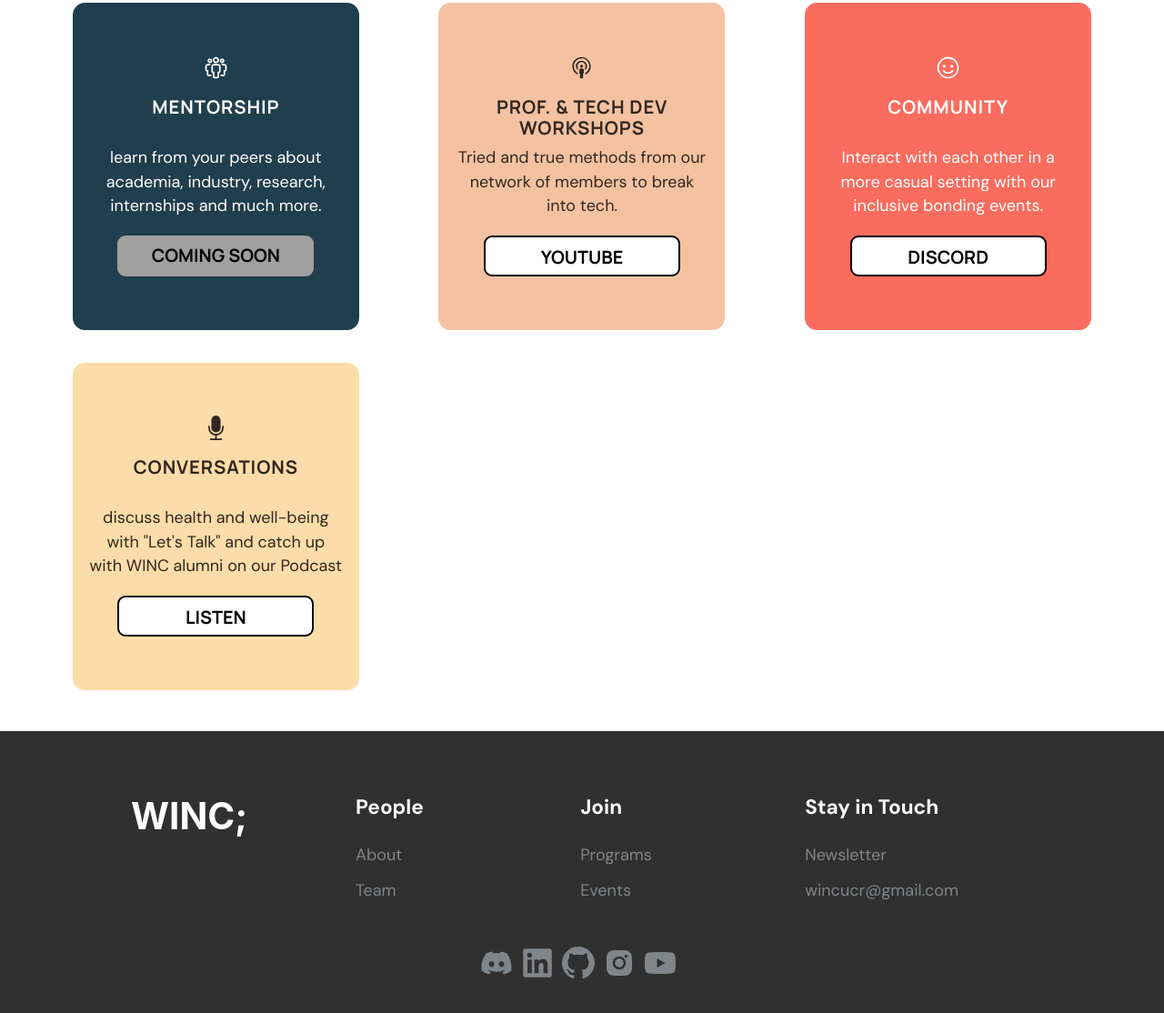
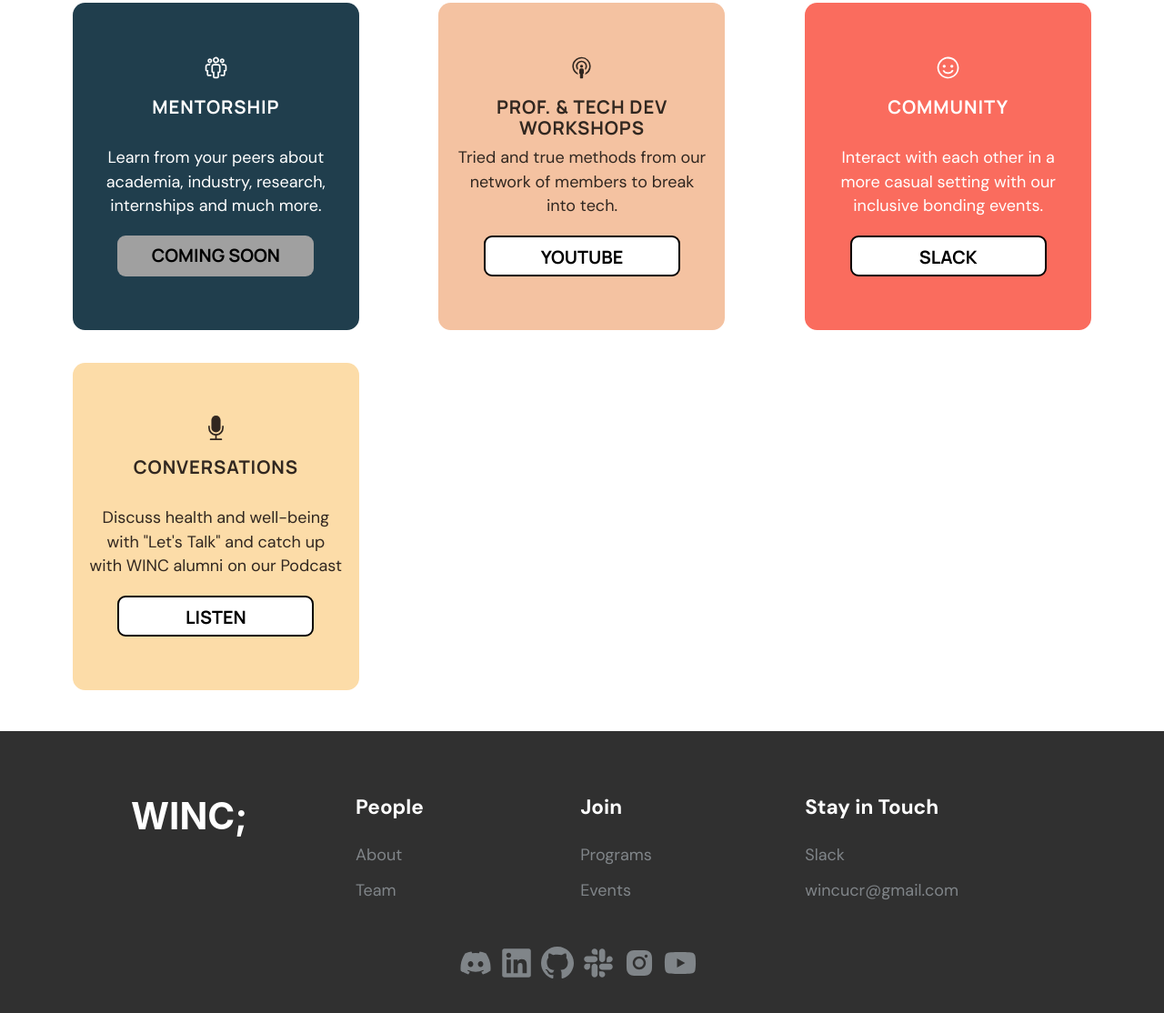
Before and after one commit to winc-ucr/winc-website-v2, a Gatsby site: page / in a window 1280 px wide. Shown: the part 1609-2723 px from the top of the page at 91% size. Built offline with nearby package versions, Linux system fonts and the light colour scheme; Gatsby itself is replaced by a stand-in of ours; a web font is replaced by a local one.

Commit message:
fix links

```diff
--- a/src/components/Navbar/navbar.js
+++ b/src/components/Navbar/navbar.js
@@ -78,7 +78,7 @@ const NavigationBar = () => {
           </div>
           <a
             className="navbarAction"
-            href="https://join.slack.com/t/wincucr/shared_invite/zt-59sskstf-vBvwxMNk63VEH~9NNfXj6Q"
+            href="https://docs.google.com/forms/d/e/1FAIpQLSe5M-kEntAmPHnHNcerN6F8G5eevJs6zQJgEt3X3hcj_eNV3w/viewform"
             target="_blank"
             style={{ textDecoration: "none" }}
           >
--- a/src/components/sections/events/EventCards.js
+++ b/src/components/sections/events/EventCards.js
@@ -21,11 +21,6 @@ const EventCards = () => {
 
     setPast(currPast);
     setUpcoming(currUpcoming);
-
-    console.log("past: ");
-    console.log(past);
-    console.log("upcoming: ");
-    console.log(upcoming);
   }, []);
 
   return (
--- a/src/components/sections/footer/footer.js
+++ b/src/components/sections/footer/footer.js
@@ -1,7 +1,7 @@
 import { Link } from "gatsby";
 import React from "react";
 import { AiFillInstagram } from "react-icons/ai";
-import { FaDiscord, FaLinkedin, FaYoutube } from "react-icons/fa";
+import { FaDiscord, FaLinkedin, FaYoutube, FaSlack } from "react-icons/fa";
 import { VscGithubInverted } from "react-icons/vsc";
 import "./footer.css";
 
@@ -38,8 +38,8 @@ const Footer = () => {
           <h3>Stay in Touch</h3>
           <ul>
             <li>
-              <a href="" target="_blank">
-                Newsletter
+              <a href="https://wincucr.slack.com/ssb/redirect" target="_blank">
+                Slack
               </a>
             </li>
             <li>
@@ -71,6 +71,9 @@ const Footer = () => {
         <a href="https://github.com/winc-ucr" target="_blank">
           <VscGithubInverted size="2em" />
         </a>
+        <a href="https://wincucr.slack.com/ssb/redirect" target="_blank">
+          <FaSlack size="2em" />
+        </a>
         <a href="https://www.instagram.com/wincucr/" target="_blank">
           <AiFillInstagram size="2em" />
         </a>
--- a/src/components/sections/home/Hero.js
+++ b/src/components/sections/home/Hero.js
@@ -79,7 +79,7 @@ const Hero = () => {
                 </div>
               </Link>
               <a
-                href="https://linktr.ee/winc_ucr"
+                href="https://docs.google.com/forms/d/e/1FAIpQLSe5M-kEntAmPHnHNcerN6F8G5eevJs6zQJgEt3X3hcj_eNV3w/viewform"
                 target="_blank"
                 style={{ textDecoration: "none" }}
               >
--- a/src/components/sections/home/Join.js
+++ b/src/components/sections/home/Join.js
@@ -127,7 +127,7 @@ const Join = () => {
                   MENTORSHIP
                 </h1>
                 <p style={{ textAlign: "center", height: "4.5rem" }}>
-                  learn from your peers about academia, industry, research,
+                  Learn from your peers about academia, industry, research,
                   internships and much more.
                 </p>
                 <a
@@ -214,7 +214,7 @@ const Join = () => {
                   inclusive bonding events.
                 </p>
                 <a
-                  href="https://discord.gg/RH53n2dCFn"
+                  href="https://wincucr.slack.com/ssb/redirect"
                   target="_blank"
                   style={{ textDecoration: "none" }}
                 >
@@ -226,7 +226,7 @@ const Join = () => {
                       border: "0.125rem solid black",
                     }}
                   >
-                    DISCORD
+                    SLACK
                   </div>
                 </a>
               </div>
@@ -252,7 +252,7 @@ const Join = () => {
                   CONVERSATIONS
                 </h1>
                 <p style={{ textAlign: "center", height: "4.5rem" }}>
-                  discuss health and well-being with "Let's Talk" and catch up
+                  Discuss health and well-being with "Let's Talk" and catch up
                   with WINC alumni on our Podcast
                 </p>
                 <a
```
